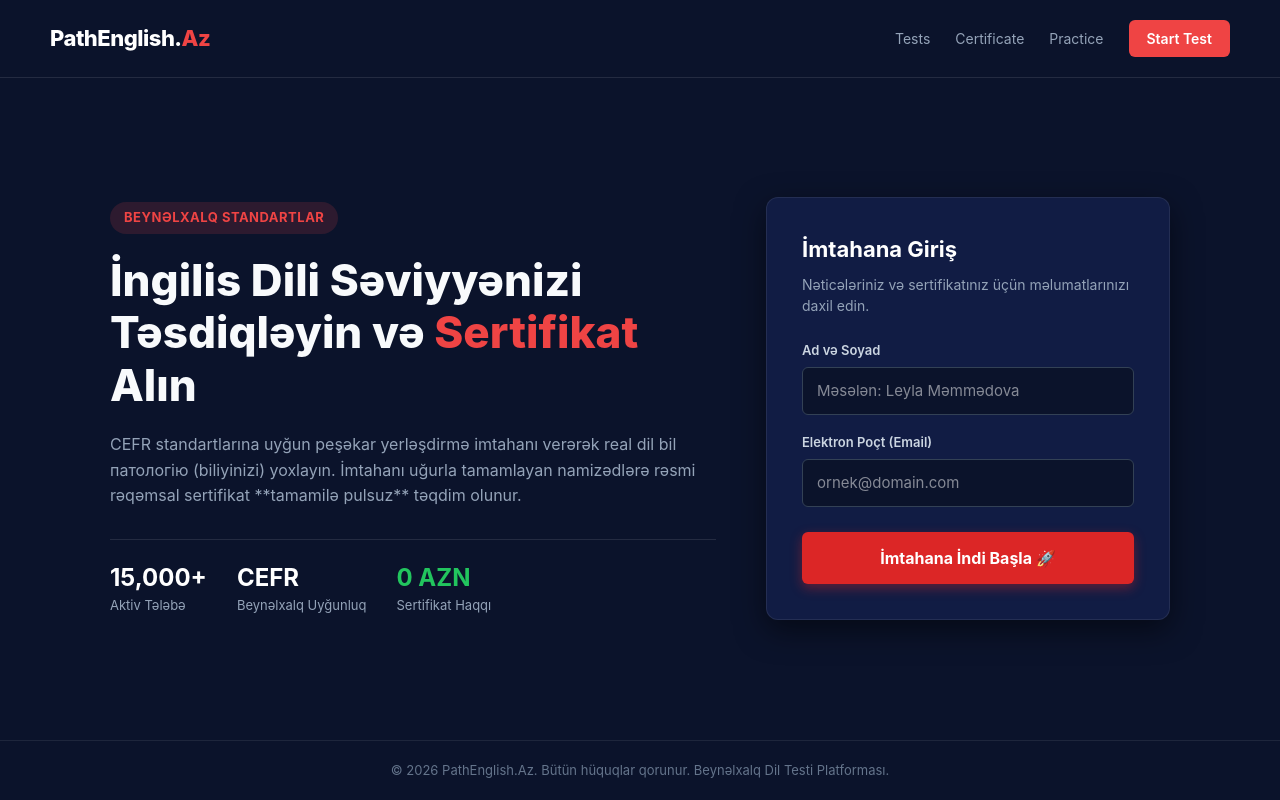
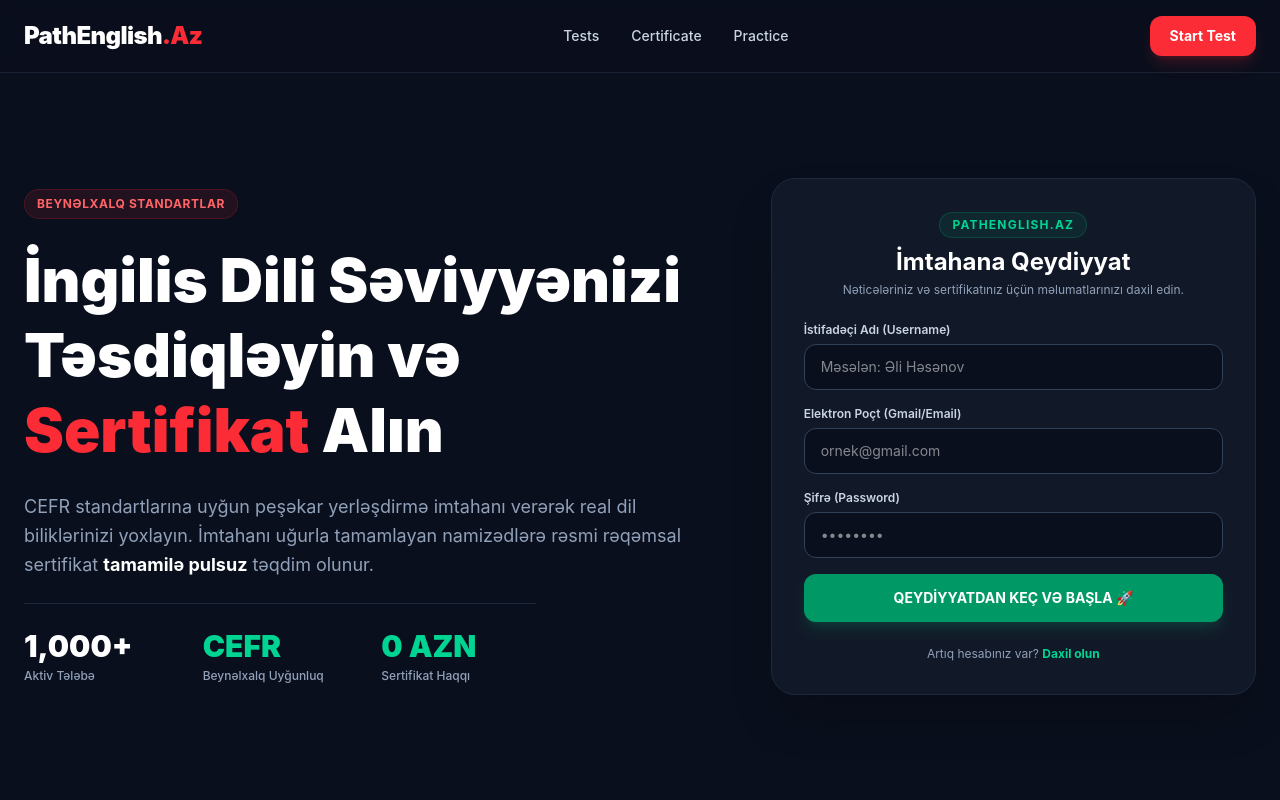
Before and after one commit to CLEVER2010/pathenglish, a Next.js app: page / in a window 1280 px wide. Built offline with nearby package versions, Linux system fonts and the light colour scheme.

Commit message:
Force update: auth verification, text cleanup, student count fix

```diff
--- a/app/page.tsx
+++ b/app/page.tsx
@@ -1,215 +1,241 @@
-'use client';
+'use client'
 
-import React, { useState } from 'react';
-import { useRouter } from 'next/navigation';
+import { useState } from 'react'
+import { useRouter } from 'next/navigation'
 
-export default function ProfessionalLandingPage() {
-    const [name, setName] = useState('');
-    const [email, setEmail] = useState('');
-    const router = useRouter();
+interface User {
+  username: string
+  email: string
+  password: string
+}
 
-    const handleStartTest = (e: React.FormEvent) => {
-        e.preventDefault();
-        if (!name.trim() || !email.trim()) {
-            alert('Zəhmət olmasa adınızı və e-poçt ünvanınızı daxil edin.');
-            return;
+export default function Home() {
+  const router = useRouter()
+
+  const [authMode, setAuthMode] = useState<'login' | 'register'>('register')
+  const [username, setUsername] = useState('')
+  const [email, setEmail] = useState('')
+  const [password, setPassword] = useState('')
+  const [errorMsg, setErrorMsg] = useState('')
+
+  const handleAuthSubmit = (e: React.FormEvent) => {
+    e.preventDefault()
+    setErrorMsg('')
+
+    const cleanEmail = email.trim().toLowerCase()
+    const cleanUsername = username.trim()
+    const cleanPassword = password.trim()
+
+    if (authMode === 'register') {
+      if (!cleanUsername || !cleanEmail || !cleanPassword) {
+        setErrorMsg('Lütfən bütün xanaları (Username, Email, Şifrə) doldurun!')
+        return
       }
-        localStorage.setItem('userName', name);
-        localStorage.setItem('userEmail', email);
-        // Birbaşa imtahan səhifəsinə yönləndirmə (məsələn, qrammatika / səviyyə testinə)
-        router.push('/exam/beginner');
-    };
+    } else {
+      if (!cleanEmail || !cleanPassword) {
+        setErrorMsg('Lütfən Email və Şifrənizi daxil edin!')
+        return
+      }
+    }
+
+    const users: User[] = JSON.parse(localStorage.getItem('pe_users') || '[]')
+
+    if (authMode === 'register') {
+      const existingUser = users.find(
+        (u) => u.email.toLowerCase() === cleanEmail || u.username.toLowerCase() === cleanUsername.toLowerCase()
+      )
+
+      if (existingUser) {
+        setErrorMsg('Bu Email və ya Username ilə artıq qeydiyyat olunub! Lütfən "Daxil olun" düyməsinə sıxın.')
+        return
+      }
+
+      const newUser: User = {
+        username: cleanUsername,
+        email: cleanEmail,
+        password: cleanPassword
+      }
+
+      users.push(newUser)
+      localStorage.setItem('pe_users', JSON.stringify(users))
+      localStorage.setItem('pe_session', JSON.stringify(newUser))
+
+      router.push('/reading')
+
+    } else {
+      // CİDDİ PAROL YOXLANIŞI - SƏHV İSƏ GİRİŞ QƏTİYYƏN MÜMKÜN DEYİL
+      const foundUser = users.find(
+        (u) => (u.email.toLowerCase() === cleanEmail || u.username.toLowerCase() === cleanEmail) && u.password === cleanPassword
+      )
+
+      if (!foundUser) {
+        setErrorMsg('DİQQƏT: Giriş uğursuzdur! Şifrə və ya Email yanlışdır.')
+        return
+      }
+
+      localStorage.setItem('pe_session', JSON.stringify(foundUser))
+      router.push('/reading')
+    }
+  }
+
+  const scrollToAuth = () => {
+    window.scrollTo({ top: 0, behavior: 'smooth' })
+  }
 
   return (
-        <div style={{
-            fontFamily: '-apple-system, BlinkMacSystemFont, "Segoe UI", Roboto, Helvetica, Arial, sans-serif',
-            backgroundColor: '#0b132b',
-            color: '#ffffff',
-            minHeight: '100vh',
-            display: 'flex',
-            flexDirection: 'column',
-            justifyContent: 'space-between'
-        }}>
-            {/* Header */}
-            <header style={{
-                display: 'flex',
-                justifyContent: 'space-between',
-                alignItems: 'center',
-                padding: '20px 50px',
-                borderBottom: '1px solid rgba(255, 255, 255, 0.1)',
-                backgroundColor: '#0b132b'
-            }}>
-                <div style={{ fontSize: '22px', fontWeight: '800', letterSpacing: '-0.5px' }}>
-                    PathEnglish.<span style={{ color: '#ef4444' }}>Az</span>
+    <div className="min-h-screen bg-[#0a0f1d] text-white flex flex-col font-sans">
+      <header className="w-full border-b border-slate-800/80 bg-[#0a0f1d]/90 backdrop-blur sticky top-0 z-40">
+        <div className="max-w-7xl mx-auto px-6 py-4 flex items-center justify-between">
+          <div className="flex items-center gap-2 cursor-pointer" onClick={() => router.push('/')}>
+            <span className="text-2xl font-black tracking-tight text-white">
+              PathEnglish<span className="text-red-500">.Az</span>
+            </span>
           </div>
-                <div style={{ display: 'flex', gap: '25px', alignItems: 'center', fontSize: '14px', color: '#94a3b8' }}>
-                    <span style={{ cursor: 'pointer' }}>Tests</span>
-                    <span style={{ cursor: 'pointer' }}>Certificate</span>
-                    <span style={{ cursor: 'pointer' }}>Practice</span>
-                    <div style={{
-                        backgroundColor: '#ef4444',
-                        color: 'white',
-                        padding: '8px 18px',
-                        borderRadius: '6px',
-                        fontWeight: '600',
-                        cursor: 'pointer'
-                    }}>
+
+          <nav className="hidden md:flex items-center gap-8 text-sm font-medium text-slate-300">
+            <button onClick={scrollToAuth} className="hover:text-white transition cursor-pointer">Tests</button>
+            <button onClick={scrollToAuth} className="hover:text-white transition cursor-pointer">Certificate</button>
+            <button onClick={scrollToAuth} className="hover:text-white transition cursor-pointer">Practice</button>
+          </nav>
+
+          <button
+            onClick={scrollToAuth}
+            className="bg-red-500 hover:bg-red-600 text-white font-bold text-sm px-5 py-2.5 rounded-xl transition shadow-lg shadow-red-500/20 cursor-pointer"
+          >
             Start Test
-                    </div>
+          </button>
         </div>
       </header>
 
-            {/* Hero Section */}
-            <main style={{
-                maxWidth: '1100px',
-                margin: '40px auto',
-                padding: '0 20px',
-                display: 'grid',
-                gridTemplateColumns: '1.2fr 0.8fr',
-                gap: '50px',
-                alignItems: 'center'
-            }}>
-                {/* Left Side: Information & Credibility */}
-                <div>
-                    <div style={{
-                        display: 'inline-block',
-                        backgroundColor: 'rgba(239, 68, 68, 0.15)',
-                        color: '#ef4444',
-                        padding: '6px 14px',
-                        borderRadius: '20px',
-                        fontSize: '13px',
-                        fontWeight: '700',
-                        marginBottom: '20px',
-                        letterSpacing: '0.5px'
-                    }}>
+      <main className="flex-1 max-w-7xl mx-auto px-6 py-12 md:py-20 grid grid-cols-1 lg:grid-cols-12 gap-12 items-center">
+
+        <div className="lg:col-span-7 space-y-6">
+          <div className="inline-flex items-center gap-2 px-3 py-1.5 rounded-full bg-red-500/10 border border-red-500/20 text-red-400 text-xs font-bold tracking-wider uppercase">
             BEYNƏLXALQ STANDARTLAR
           </div>
-                    <h1 style={{
-                        fontSize: '44px',
-                        lineHeight: '1.2',
-                        fontWeight: '800',
-                        marginBottom: '20px',
-                        color: '#f8fafc'
-                    }}>
-                        İngilis Dili Səviyyənizi Təsdiqləyin və <span style={{ color: '#ef4444' }}>Sertifikat</span> Alın
+
+          <h1 className="text-4xl md:text-6xl font-black leading-tight text-white">
+            İngilis Dili Səviyyənizi Təsdiqləyin və <span className="text-red-500">Sertifikat</span> Alın
           </h1>
-                    <p style={{
-                        color: '#94a3b8',
-                        fontSize: '16px',
-                        lineHeight: '1.6',
-                        marginBottom: '30px'
-                    }}>
-                        CEFR standartlarına uyğun peşəkar yerləşdirmə imtahanı verərək real dil bil патологію (biliyinizi) yoxlayın. İmtahanı uğurla tamamlayan namizədlərə rəsmi rəqəmsal sertifikat **tamamilə pulsuz** təqdim olunur.
+
+          <p className="text-slate-400 text-base md:text-lg leading-relaxed max-w-2xl">
+            CEFR standartlarına uyğun peşəkar yerləşdirmə imtahanı verərək real dil biliklərinizi yoxlayın. İmtahanı uğurla tamamlayan namizədlərə rəsmi rəqəmsal sertifikat <strong className="text-white">tamamilə pulsuz</strong> təqdim olunur.
           </p>
 
-                    <div style={{ display: 'flex', gap: '30px', borderTop: '1px solid rgba(255,255,255,0.1)', paddingTop: '20px' }}>
+          <div className="pt-6 grid grid-cols-3 gap-6 border-t border-slate-800 max-w-lg">
             <div>
-                            <div style={{ fontSize: '24px', fontWeight: '700', color: '#fff' }}>15,000+</div>
-                            <div style={{ fontSize: '13px', color: '#94a3b8' }}>Aktiv Tələbə</div>
+              <div className="text-3xl font-black text-white">1,000+</div>
+              <div className="text-xs text-slate-400 font-medium mt-1">Aktiv Tələbə</div>
             </div>
             <div>
-                            <div style={{ fontSize: '24px', fontWeight: '700', color: '#fff' }}>CEFR</div>
-                            <div style={{ fontSize: '13px', color: '#94a3b8' }}>Beynəlxalq Uyğunluq</div>
+              <div className="text-3xl font-black text-emerald-400">CEFR</div>
+              <div className="text-xs text-slate-400 font-medium mt-1">Beynəlxalq Uyğunluq</div>
             </div>
             <div>
-                            <div style={{ fontSize: '24px', fontWeight: '700', color: '#22c55e' }}>0 AZN</div>
-                            <div style={{ fontSize: '13px', color: '#94a3b8' }}>Sertifikat Haqqı</div>
+              <div className="text-3xl font-black text-emerald-400">0 AZN</div>
+              <div className="text-xs text-slate-400 font-medium mt-1">Sertifikat Haqqı</div>
             </div>
           </div>
         </div>
 
-                {/* Right Side: Professional Login / Registration Box */}
-                <div style={{
-                    backgroundColor: '#111c44',
-                    padding: '35px',
-                    borderRadius: '12px',
-                    boxShadow: '0 10px 30px rgba(0,0,0,0.5)',
-                    border: '1px solid rgba(255, 255, 255, 0.08)'
-                }}>
-                    <h3 style={{ fontSize: '22px', fontWeight: '700', marginBottom: '8px', color: '#fff' }}>
-                        İmtahana Giriş
-                    </h3>
-                    <p style={{ fontSize: '14px', color: '#94a3b8', marginBottom: '25px' }}>
-                        Nəticələriniz və sertifikatınız üçün məlumatlarınızı daxil edin.
+        <div className="lg:col-span-5 w-full">
+          <div className="bg-[#111827] border border-slate-800 p-8 rounded-3xl shadow-2xl relative overflow-hidden">
+
+            <div className="text-center mb-6">
+              <span className="inline-block px-3 py-1 bg-emerald-500/10 border border-emerald-500/20 text-emerald-400 text-xs font-bold tracking-widest rounded-full uppercase mb-2">
+                PATHENGLISH.AZ
+              </span>
+              <h2 className="text-2xl font-bold text-white">
+                {authMode === 'register' ? 'İmtahana Qeydiyyat' : 'Xoş Gəlmisiniz'}
+              </h2>
+              <p className="text-xs text-slate-400 mt-1">
+                {authMode === 'register'
+                  ? 'Nəticələriniz və sertifikatınız üçün məlumatlarınızı daxil edin.'
+                  : 'Hesabınıza daxil olaraq testə davam edin.'}
               </p>
+            </div>
 
-                    <form onSubmit={handleStartTest}>
-                        <div style={{ marginBottom: '18px' }}>
-                            <label style={{ display: 'block', fontSize: '13px', color: '#cbd5e1', marginBottom: '6px', fontWeight: '600' }}>
-                                Ad və Soyad
-                            </label>
+            {errorMsg && (
+              <div className="mb-4 p-3 bg-red-500/20 border border-red-500 text-red-300 text-xs font-bold rounded-xl text-center">
+                ⚠️ {errorMsg}
+              </div>
+            )}
+
+            <form onSubmit={handleAuthSubmit} className="space-y-4">
+
+              {authMode === 'register' && (
+                <div>
+                  <label className="block text-xs font-semibold text-slate-300 mb-1.5">İstifadəçi Adı (Username)</label>
                   <input
                     type="text"
-                                value={name}
-                                onChange={(e) => setName(e.target.value)}
-                                placeholder="Məsələn: Leyla Məmmədova"
-                                style={{
-                                    width: '100%',
-                                    padding: '12px 14px',
-                                    backgroundColor: '#0b132b',
-                                    border: '1px solid #334155',
-                                    borderRadius: '6px',
-                                    color: '#fff',
-                                    fontSize: '15px',
-                                    outline: 'none'
-                                }}
+                    required
+                    value={username}
+                    onChange={(e) => setUsername(e.target.value)}
+                    placeholder="Məsələn: Əli Həsənov"
+                    className="w-full bg-[#0a0f1d] border border-slate-700 focus:border-emerald-500 text-white rounded-xl px-4 py-3 text-sm outline-none transition"
+                  />
+                </div>
+              )}
+
+              <div>
+                <label className="block text-xs font-semibold text-slate-300 mb-1.5">Elektron Poçt (Gmail/Email)</label>
+                <input
+                  type="email"
+                  required
+                  value={email}
+                  onChange={(e) => setEmail(e.target.value)}
+                  placeholder="ornek@gmail.com"
+                  className="w-full bg-[#0a0f1d] border border-slate-700 focus:border-emerald-500 text-white rounded-xl px-4 py-3 text-sm outline-none transition"
                 />
               </div>
 
-                        <div style={{ marginBottom: '25px' }}>
-                            <label style={{ display: 'block', fontSize: '13px', color: '#cbd5e1', marginBottom: '6px', fontWeight: '600' }}>
-                                Elektron Poçt (Email)
-                            </label>
+              <div>
+                <label className="block text-xs font-semibold text-slate-300 mb-1.5">Şifrə (Password)</label>
                 <input
-                                type="email"
-                                value={email}
-                                onChange={(e) => setEmail(e.target.value)}
-                                placeholder="ornek@domain.com"
-                                style={{
-                                    width: '100%',
-                                    padding: '12px 14px',
-                                    backgroundColor: '#0b132b',
-                                    border: '1px solid #334155',
-                                    borderRadius: '6px',
-                                    color: '#fff',
-                                    fontSize: '15px',
-                                    outline: 'none'
-                                }}
+                  type="password"
+                  required
+                  value={password}
+                  onChange={(e) => setPassword(e.target.value)}
+                  placeholder="••••••••"
+                  className="w-full bg-[#0a0f1d] border border-slate-700 focus:border-emerald-500 text-white rounded-xl px-4 py-3 text-sm outline-none transition"
                 />
               </div>
 
               <button
                 type="submit"
-                            style={{
-                                width: '100%',
-                                padding: '14px',
-                                backgroundColor: '#dc2626',
-                                color: 'white',
-                                border: 'none',
-                                borderRadius: '6px',
-                                fontSize: '16px',
-                                fontWeight: '700',
-                                cursor: 'pointer',
-                                transition: 'background 0.2s',
-                                boxShadow: '0 4px 12px rgba(220, 38, 38, 0.4)'
-                            }}
+                className="w-full bg-emerald-600 hover:bg-emerald-500 text-white font-bold py-3.5 rounded-xl text-sm transition shadow-lg shadow-emerald-600/20 mt-2 flex items-center justify-center gap-2 cursor-pointer"
               >
-                            İmtahana İndi Başla 🚀
+                {authMode === 'register' ? 'QEYDİYYATDAN KEÇ VƏ BAŞLA 🚀' : 'DAXİL OL 🚀'}
               </button>
             </form>
+
+            <div className="mt-6 text-center">
+              {authMode === 'register' ? (
+                <p className="text-xs text-slate-400">
+                  Artıq hesabınız var?{' '}
+                  <button
+                    onClick={() => { setAuthMode('login'); setErrorMsg(''); }}
+                    className="text-emerald-400 font-bold hover:underline cursor-pointer"
+                  >
+                    Daxil olun
+                  </button>
+                </p>
+              ) : (
+                <p className="text-xs text-slate-400">
+                  Hesabınız yoxdur?{' '}
+                  <button
+                    onClick={() => { setAuthMode('register'); setErrorMsg(''); }}
+                    className="text-emerald-400 font-bold hover:underline cursor-pointer"
+                  >
+                    Qeydiyyatdan keçin
+                  </button>
+                </p>
+              )}
+            </div>
+
+          </div>
         </div>
       </main>
-
-            {/* Footer */}
-            <footer style={{
-                textAlign: 'center',
-                padding: '20px',
-                borderTop: '1px solid rgba(255, 255, 255, 0.08)',
-                color: '#64748b',
-                fontSize: '13px'
-            }}>
-                &copy; 2026 PathEnglish.Az. Bütün hüquqlar qorunur. Beynəlxalq Dil Testi Platforması.
-            </footer>
     </div>
-    );
+  )
 }
```
Lines whose indentation alone changed are shown as unchanged.
